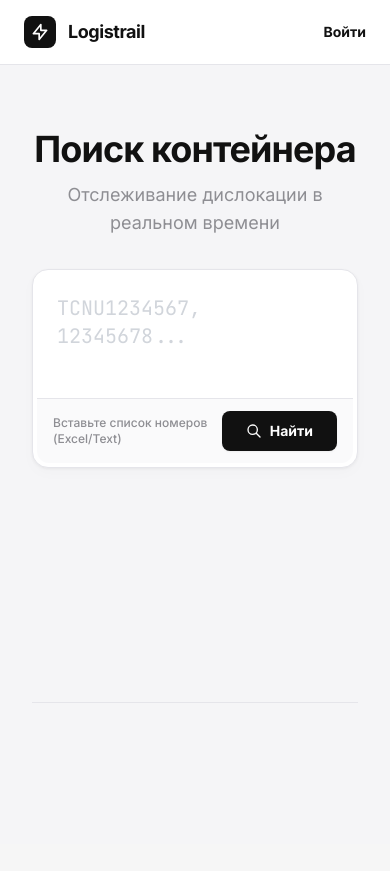
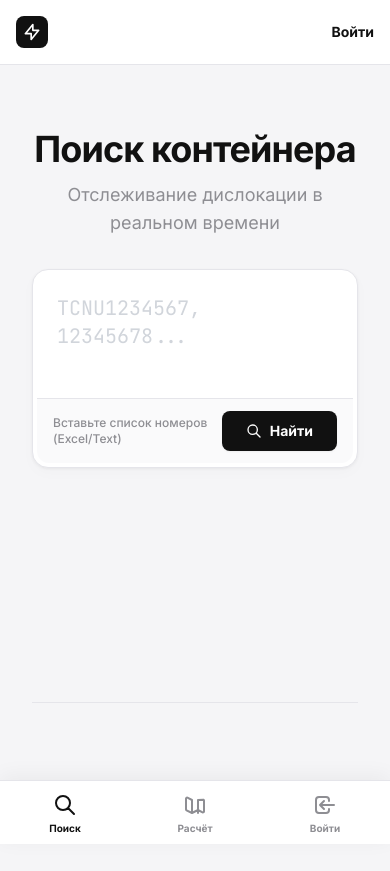
Before and after one commit to kuzyivan/telegram-bot-container-tracker-2, a FastAPI app: page / in a window 390 px wide. Before the commit the page ends 703 px from the top, so only its background shows below. Run offline with FastAPI, Linux system fonts and the light colour scheme; data that the repository does not hold is empty; parts of the project's set-up code (start-up, migrations or seed data) failed here and were passed over; some libraries are stand-ins or nearby versions.

Commit message:
web/templates/base.html

```diff
--- a/web/templates/base.html
+++ b/web/templates/base.html
@@ -2,16 +2,17 @@
 <html lang="ru">
 <head>
     <meta charset="UTF-8">
-    <meta name="viewport" content="width=device-width, initial-scale=1.0">
+    <meta name="viewport" content="width=device-width, initial-scale=1.0, maximum-scale=1.0, user-scalable=no">
     <title>{% block title %}Logistrail{% endblock %}</title>
+
+    <!-- PWA Settings -->
     <link rel="manifest" href="/static/manifest.json">
-
-    <meta name="theme-color" content="#111111">
-
+    <meta name="theme-color" content="#FFFFFF">
     <meta name="apple-mobile-web-app-capable" content="yes">
     <meta name="apple-mobile-web-app-status-bar-style" content="black-translucent">
     <meta name="apple-mobile-web-app-title" content="Logistrail">
     <link rel="apple-touch-icon" href="/static/images/icon-192.png">
+
     <script src="https://unpkg.com/htmx.org@1.9.10"></script>
     <script src="https://cdn.tailwindcss.com"></script>
     <script src="https://cdn.jsdelivr.net/npm/chart.js"></script>
@@ -22,7 +23,6 @@
 
     <link rel="stylesheet" href="https://unpkg.com/leaflet@1.9.4/dist/leaflet.css" />
     <script src="https://unpkg.com/leaflet@1.9.4/dist/leaflet.js"></script>
-
 
     <script>
         tailwind.config = {
@@ -44,6 +44,7 @@
                     },
                     boxShadow: {
                         'card': '0 1px 3px rgba(0,0,0,0.05), 0 5px 15px rgba(0,0,0,0.02)',
+                        'up': '0 -4px 20px rgba(0,0,0,0.05)', // Тень для нижнего меню
                     }
                 }
             }
@@ -57,6 +58,12 @@
             font-family: 'Inter', sans-serif;
             background-color: #F5F5F7;
             color: #111111;
+            -webkit-tap-highlight-color: transparent;
+        }
+
+        /* Безопасная зона для iPhone X+ */
+        .safe-area-pb {
+            padding-bottom: env(safe-area-inset-bottom, 20px);
         }
 
         ::-webkit-scrollbar { width: 6px; height: 6px; }
@@ -68,19 +75,21 @@
     </style>
 </head>
 
-<body class="min-h-screen flex flex-col antialiased">
+<body class="min-h-screen flex flex-col antialiased bg-mono-bg">
 
+    <!-- ВЕРХНЕЕ МЕНЮ (ДЕСКТОП) -->
     <header class="bg-mono-white sticky top-0 z-40 border-b border-mono-border">
-        <div class="w-full px-6 h-16 flex items-center justify-between">
+        <div class="w-full px-4 sm:px-6 h-16 flex items-center justify-between">
 
-            <div class="flex items-center gap-8">
+            <div class="flex items-center gap-4 sm:gap-8">
                 <a href="/" class="flex items-center gap-3 hover:opacity-70 transition">
                     <div class="bg-mono-black p-1.5 rounded-lg">
                         <svg class="w-5 h-5 text-white" fill="none" stroke="currentColor" viewBox="0 0 24 24"><path stroke-linecap="round" stroke-linejoin="round" stroke-width="2" d="M13 10V3L4 14h7v7l9-11h-7z"></path></svg>
                     </div>
-                    <span class="font-bold text-lg tracking-tight text-mono-black">Logistrail</span>
+                    <span class="font-bold text-lg tracking-tight text-mono-black hidden sm:block">Logistrail</span>
                 </a>
 
+                <!-- Кнопки десктопа -->
                 <nav class="hidden md:flex items-center gap-2">
                     <a href="/"
                        class="px-4 py-2 rounded-lg text-sm font-medium transition {{ 'bg-mono-black text-white shadow-sm' if request.url.path == '/' else 'text-mono-gray hover:text-mono-black hover:bg-mono-bg' }}">
@@ -114,7 +123,7 @@
 
             <div class="flex items-center gap-4">
                 {% if user %}
-                    <div class="flex items-center gap-3 pl-4 border-l border-mono-border">
+                    <div class="flex items-center gap-3 pl-4 sm:border-l border-mono-border">
                         <div class="text-right hidden sm:block">
                             <p class="text-xs font-bold text-mono-black">{{ user.first_name }}</p>
                             <p class="text-[10px] text-mono-gray uppercase">{{ user.role }}</p>
@@ -133,19 +142,48 @@
         </div>
     </header>
 
-    <main class="flex-grow w-full px-4 sm:px-6 lg:px-8 py-8">
+    <!-- КОНТЕНТ (pb-24 добавляет отступ снизу на мобилках, чтобы меню не перекрывало текст) -->
+    <main class="flex-grow w-full px-4 sm:px-6 lg:px-8 py-8 pb-24 md:pb-8">
         {% block content %}{% endblock %}
     </main>
+
+    <!-- НИЖНЕЕ МЕНЮ (МОБИЛЬНОЕ PWA) -->
+    <!-- z-50 гарантирует, что оно будет поверх всего. fixed bottom-0 прибивает к низу -->
+    <nav class="md:hidden fixed bottom-0 left-0 w-full bg-white border-t border-mono-border flex justify-around items-center pt-3 pb-2 z-[100] safe-area-pb shadow-up">
+
+        <a href="/" class="flex flex-col items-center gap-1 w-full {{ 'text-mono-black' if request.url.path == '/' else 'text-mono-gray hover:text-mono-black' }} transition">
+            <svg class="w-6 h-6" fill="none" stroke="currentColor" viewBox="0 0 24 24"><path stroke-linecap="round" stroke-linejoin="round" stroke-width="2" d="M21 21l-6-6m2-5a7 7 0 11-14 0 7 7 0 0114 0z"></path></svg>
+            <span class="text-[10px] font-bold">Поиск</span>
+        </a>
+
+        <a href="/distance" class="flex flex-col items-center gap-1 w-full {{ 'text-mono-black' if request.url.path == '/distance' else 'text-mono-gray hover:text-mono-black' }} transition">
+            <svg class="w-6 h-6" fill="none" stroke="currentColor" viewBox="0 0 24 24"><path stroke-linecap="round" stroke-linejoin="round" stroke-width="2" d="M9 20l-5.447-2.724A1 1 0 013 16.382V5.618a1 1 0 011.447-.894L9 7m0 13l6-3m-6 3V7m6 10l4.553 2.276A1 1 0 0021 18.382V7.618a1 1 0 00-.553-.894L15 7m0 13V7"></path></svg>
+            <span class="text-[10px] font-bold">Расчёт</span>
+        </a>
+
+        {% if user %}
+            <a href="{{ '/admin/dashboard' if user.role == 'admin' else '/client/dashboard' }}"
+               class="flex flex-col items-center gap-1 w-full {{ 'text-mono-black' if 'dashboard' in request.url.path else 'text-mono-gray hover:text-mono-black' }} transition">
+                <svg class="w-6 h-6" fill="none" stroke="currentColor" viewBox="0 0 24 24"><path stroke-linecap="round" stroke-linejoin="round" stroke-width="2" d="M4 6a2 2 0 012-2h2a2 2 0 012 2v2a2 2 0 01-2 2H6a2 2 0 01-2-2V6zM14 6a2 2 0 012-2h2a2 2 0 012 2v2a2 2 0 01-2 2h-2a2 2 0 01-2-2V6zM4 16a2 2 0 012-2h2a2 2 0 012 2v2a2 2 0 01-2 2H6a2 2 0 01-2-2v-2zM14 16a2 2 0 012-2h2a2 2 0 012 2v2a2 2 0 01-2 2h-2a2 2 0 01-2-2v-2z"></path></svg>
+                <span class="text-[10px] font-bold">Кабинет</span>
+            </a>
+        {% else %}
+            <a href="/login" class="flex flex-col items-center gap-1 w-full {{ 'text-mono-black' if request.url.path == '/login' else 'text-mono-gray hover:text-mono-black' }} transition">
+                <svg class="w-6 h-6" fill="none" stroke="currentColor" viewBox="0 0 24 24"><path stroke-linecap="round" stroke-linejoin="round" stroke-width="2" d="M11 16l-4-4m0 0l4-4m-4 4h14m-5 4v1a3 3 0 01-3 3H6a3 3 0 01-3-3V7a3 3 0 013-3h7a3 3 0 013 3v1"></path></svg>
+                <span class="text-[10px] font-bold">Войти</span>
+            </a>
+        {% endif %}
+    </nav>
+
+    <!-- Register Service Worker -->
     <script>
-        // Проверяем, поддерживает ли браузер PWA
         if ('serviceWorker' in navigator) {
             window.addEventListener('load', () => {
                 navigator.serviceWorker.register('/static/sw.js')
-                    .then(reg => console.log('PWA Service Worker запущен!', reg.scope))
-                    .catch(err => console.log('Ошибка запуска PWA:', err));
+                    .then(reg => console.log('SW registered!', reg.scope))
+                    .catch(err => console.log('SW registration failed: ', err));
             });
         }
     </script>
 </body>
-</body>
 </html>
```
